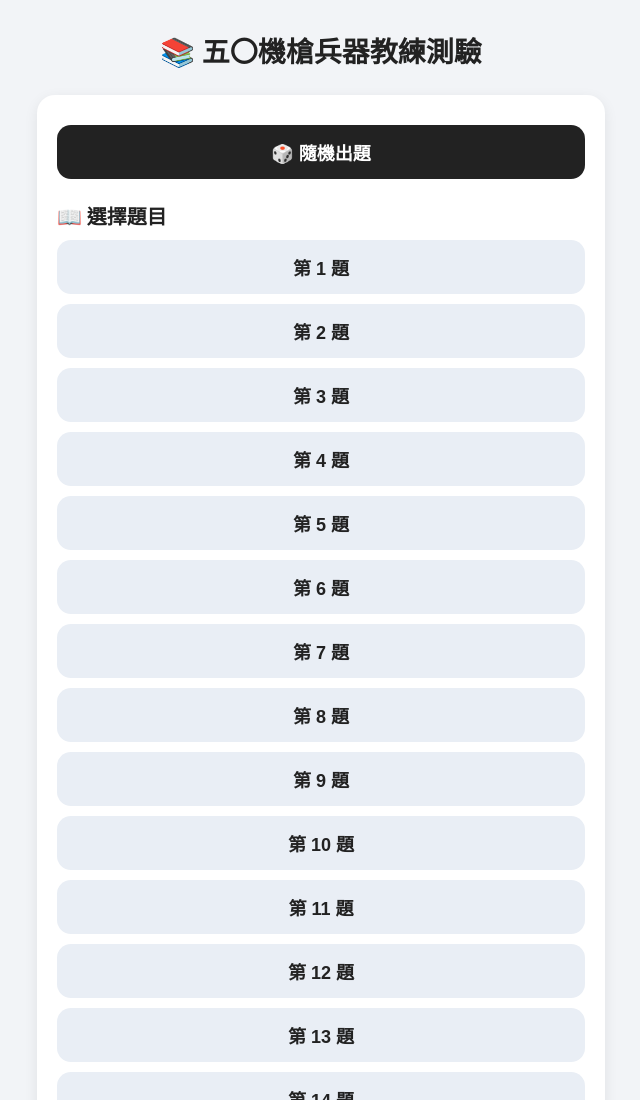
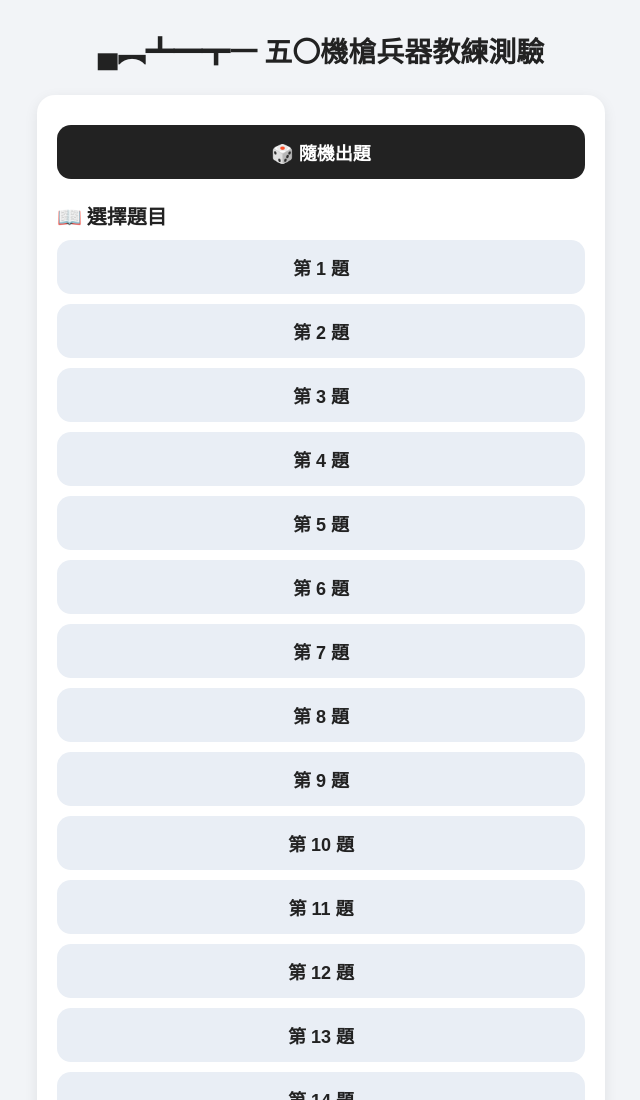
Before and after one commit to jeffery815/abc, a plain HTML site: page index.html in a window 1280 px wide. Shown: the top 1100 px of the page, without its empty margins (319-959 px from the left). Drawn offline with Linux system fonts and the light colour scheme.

Commit message:
Update index.html

```diff
--- a/index.html
+++ b/index.html
@@ -382,7 +382,7 @@
 
     <div id="homePage">
         <h1>
-            📚 五〇機槍兵器教練測驗
+            ▄︻┻━┳一 五〇機槍兵器教練測驗
         </h1>
 
 
```
